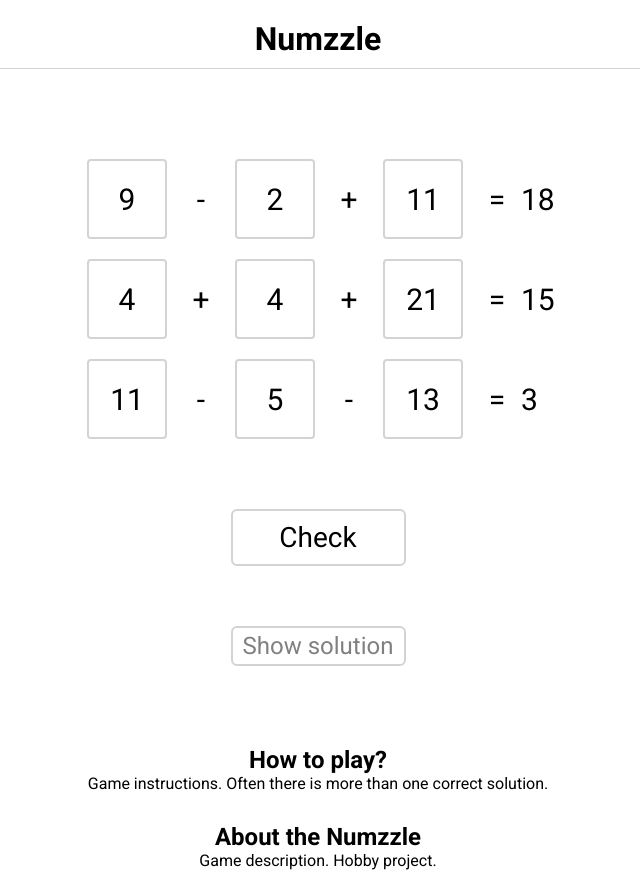
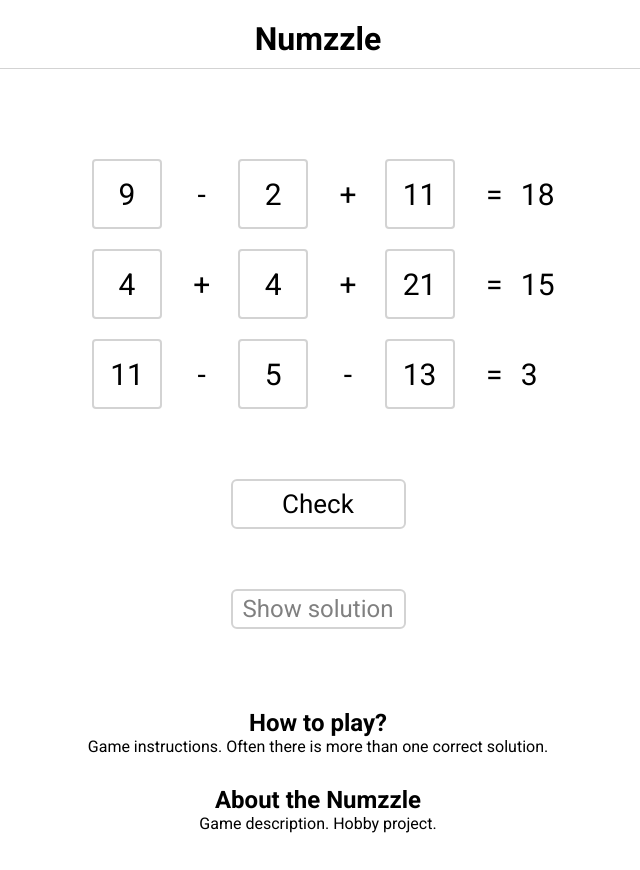
Before and after one commit to StanoSpodniak/numzzle_3, a React (Vite) app: page / in a window 1280 px wide. Shown: the whole page, without its empty margins (322-962 px from the left). After the commit the page ends 833 px from the top, so only its background shows below. Built offline with nearby package versions, Linux system fonts and the light colour scheme.

Commit message:
Minor style changes

```diff
--- a/src/components/Game.module.css
+++ b/src/components/Game.module.css
@@ -22,7 +22,7 @@
     grid-template-columns: repeat(7, 1fr);
     text-align: center;
     padding: 10px;
-    padding-left: 60px;
+    padding-left: 70px;
 }
 
 .grid > p:last-child {
@@ -40,8 +40,8 @@
     display: flex;
     align-items: center;
     justify-content: center;
-    width: 80px;
-    height: 80px;
+    width: 70px;
+    height: 70px;
     background-color: white;
     border: 2px solid lightgrey;
     border-radius: 4px;
@@ -74,10 +74,10 @@
 
 .checkButton {
     margin-top: 60px;
-    padding: 10px;
+    padding: 8px;
     width: 175px;
     background-color: white;
-    font-size: 28px;
+    font-size: 26px;
     border: 2px solid lightgray;
     border-radius: 6px;
 }
--- a/src/components/Game.tsx
+++ b/src/components/Game.tsx
@@ -11,6 +11,8 @@ import { getMathProblem, shuffleArray } from "./utils/ProblemGenerator";
 //urobiť databázu bežných dlhých anglických slov
 //vužiť doménu encyclopy.com
 //urobiť to v next.js
+
+//urobiť funkcionalitu, že sa čísla uložia a bude možné pokračovať po zatvorení browsera
 
 function Game() {
     const [problems, setProblems] = useState<
```
